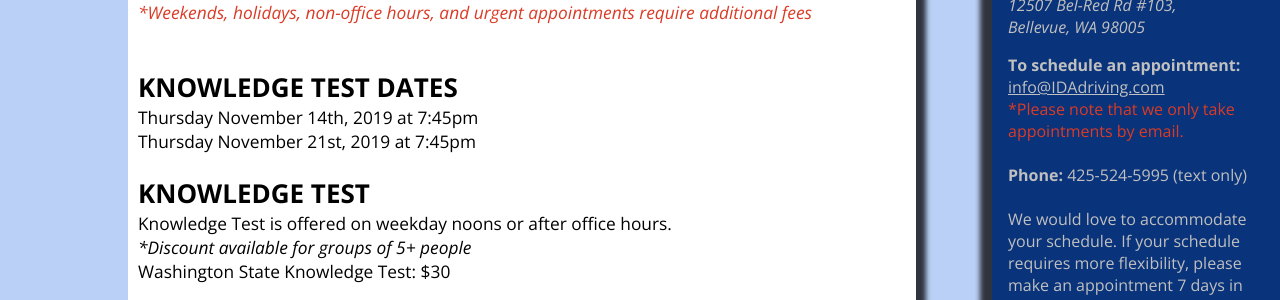
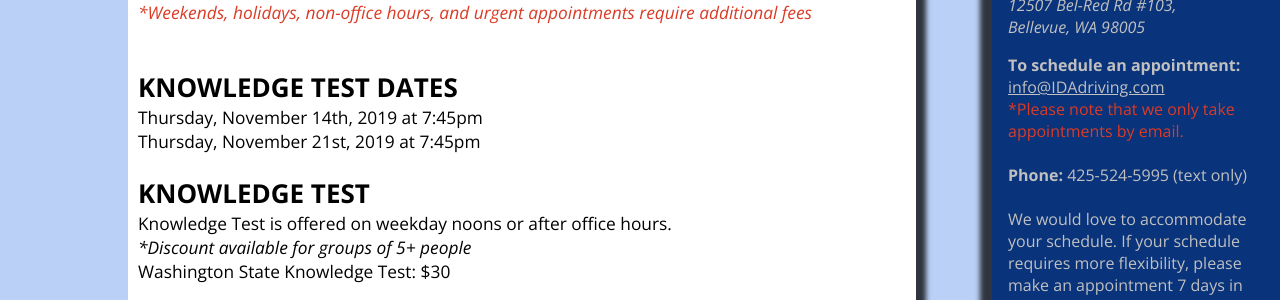
Before and after one commit to mariazh/IDA-Driving, a Jekyll site: the page built from knowledge-driving-test.html, in a window 1280 px wide. Shown: the part 480-780 px from the top of the page. Built offline with Jekyll 4.4.1, drawn with Linux system fonts in a browser that asks for light colours.

```diff
--- a/knowledge-driving-test.html
+++ b/knowledge-driving-test.html
@@ -11,8 +11,8 @@ permalink: /knowledge-driving-test
 
 <h2>KNOWLEDGE TEST DATES</h2>
 <p>
-    Thursday November 14th, 2019 at 7:45pm<br>
-    Thursday November 21st, 2019 at 7:45pm
+    Thursday, November 14th, 2019 at 7:45pm<br>
+    Thursday, November 21st, 2019 at 7:45pm
 </p>
 
 
```
